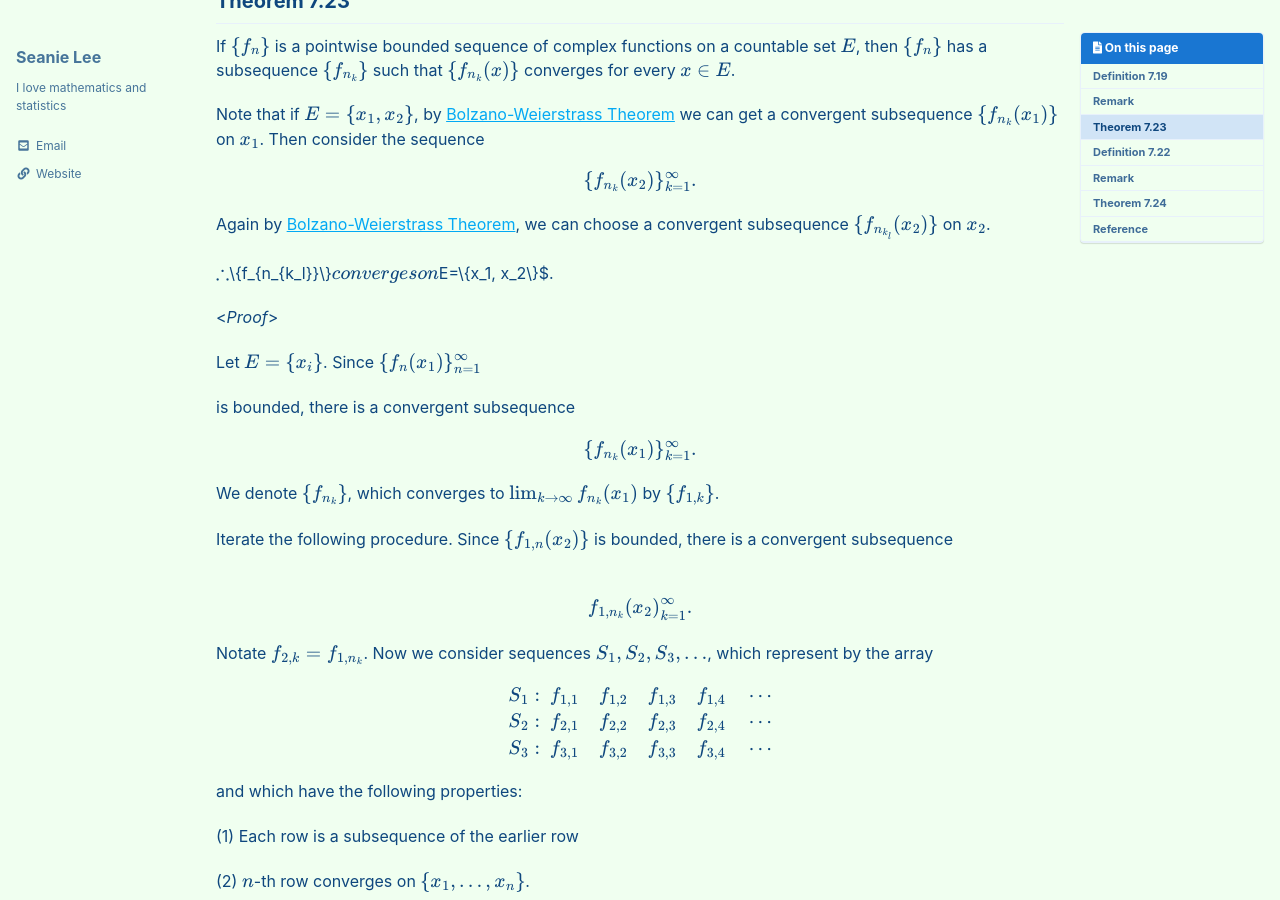
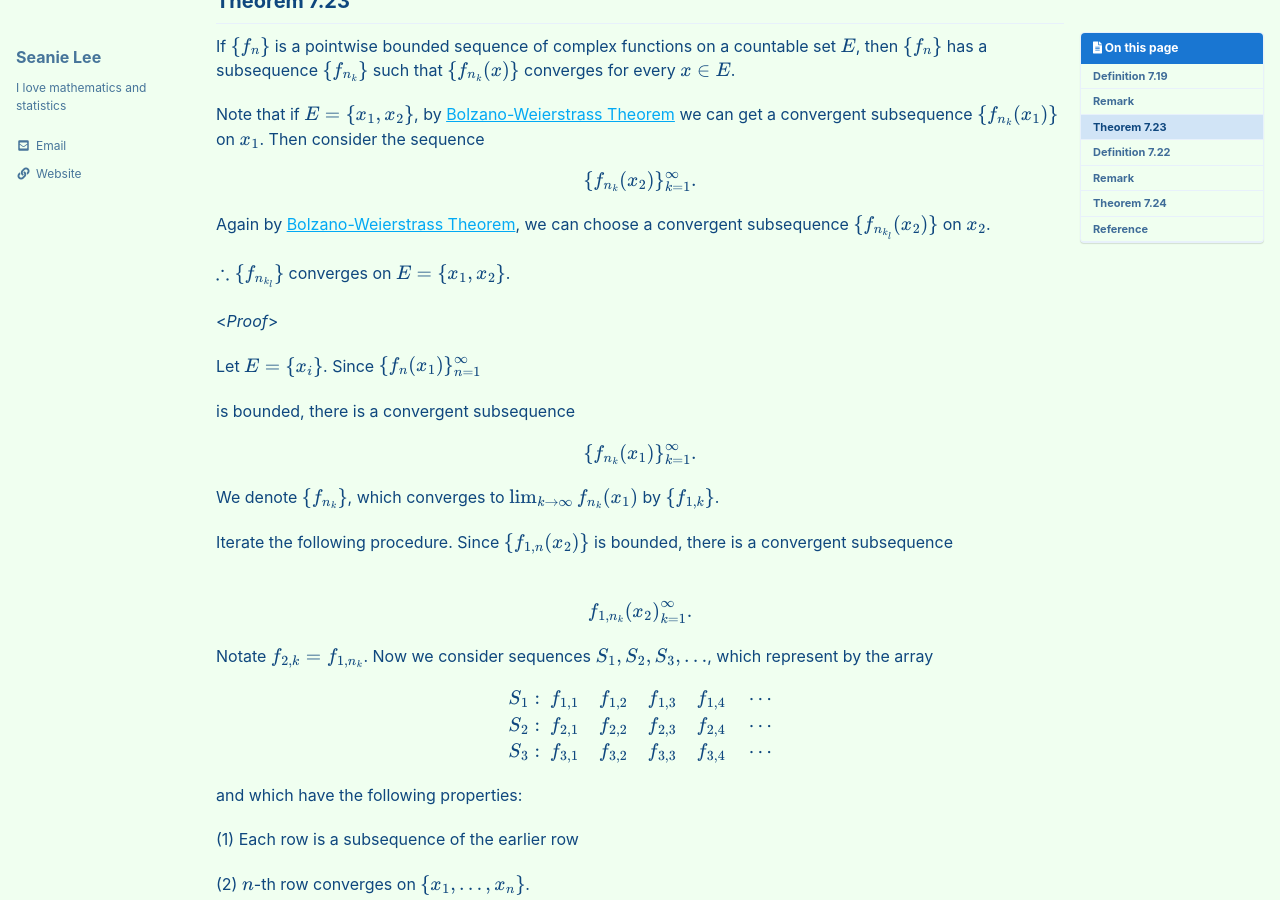
Before and after one commit to seanie12/blog, a Jekyll site: the page built from _posts/2021-09-18-equicontinuity.md, in a window 1280 px wide and 900 px high, scrolled down 1140 px. Built offline with Jekyll 4.4.1, drawn with Linux system fonts in a browser that asks for light colours; cached includes are drawn as plain includes; formulas are drawn with MathJax 3.

```diff
--- a/_posts/2021-09-18-equicontinuity.md
+++ b/_posts/2021-09-18-equicontinuity.md
@@ -90,7 +90,7 @@ $$
 
 Again by [Bolzano-Weierstrass Theorem](https://seanie12.github.io/blog/analysis/subsequence-bolzano-weierstrass/#theorem-2410-bolzano-weierstrass-theorem), we can choose a convergent subsequence $\\{f_{n_{k_l}}(x_2)\\}$ on $x_2$.
 
-$\therefore $\\{f_{n_{k_l}}\\}$ converges on $E=\\{x_1, x_2\\}$.
+$\therefore \\{f_{n_{k_l}}\\}$ converges on $E=\\{x_1, x_2\\}$.
 
 <*Proof*>
 
```
